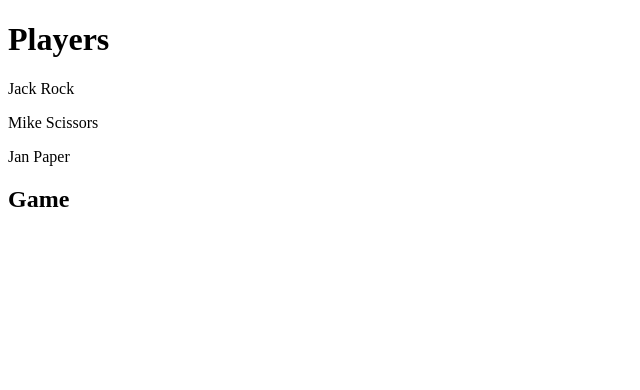
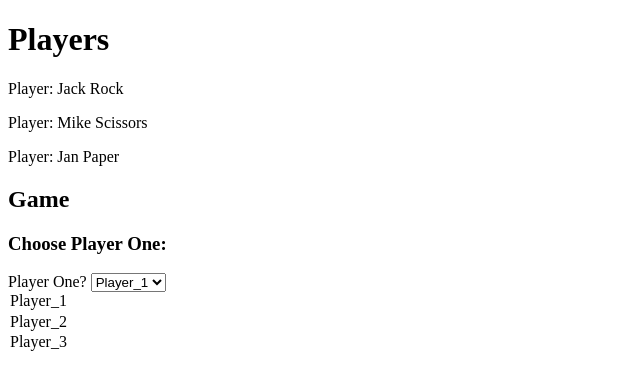
Before and after one commit to Jakubnecessary/WK_3_WHW_Rock_Pape_scissors, a Flask app: page /game in a window 1280 px wide. Shown: the top 390 px of the page, without its empty margins (0-640 px from the left). Run offline with Flask 2, Linux system fonts and the light colour scheme.

Commit message:
working on form

```diff
--- a/templates/index.html
+++ b/templates/index.html
@@ -11,14 +11,36 @@
     {% for player in players %}
     <div>
         <p>
-            {{ player.name }} {{ player.choice }}
+            Player: {{ player.name }} {{ player.choice }}
         </p>
     {% endfor %}
     </div>
+    <div>
     <section>
-        <section class="game">
-            <h2>Game</h2>
+        <h2>Game</h2>
+        <h3>Choose Player One:</h3>
+        <form class="game-form">
+        <form action="/home" method="post">
 
+        <label for="player_one">Player One?</label>
+        <select name="player_one" id="player_one">
+            <option value="Player_1">Player_1</option>
+            <option value="Player_2">Player_2</option>
+            <option value="Player_3">Player_3</option>
     </section>
+    </div>
+        <div>
+        <section>
+            <h3>Choose Player Two</h3>
+            <form class="game-form_2">
+            <form action="/home" method="post">
+            <label for="player_two">Player Two?</label>
+            <select name="player_two" id="player_two">
+                <option value="Player_1">Player_1</option>
+                <option value="Player_2">Player_2</option>
+                <option value="Player_3">Player_3</option>
+
+        </section>
+        </div>
 </body>
 </html>
```
